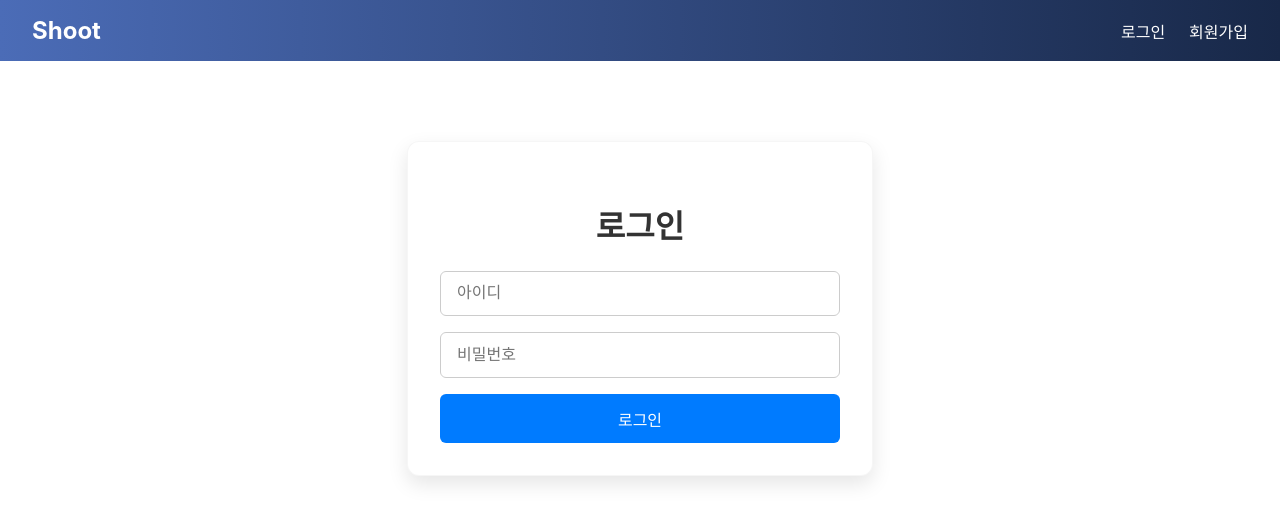
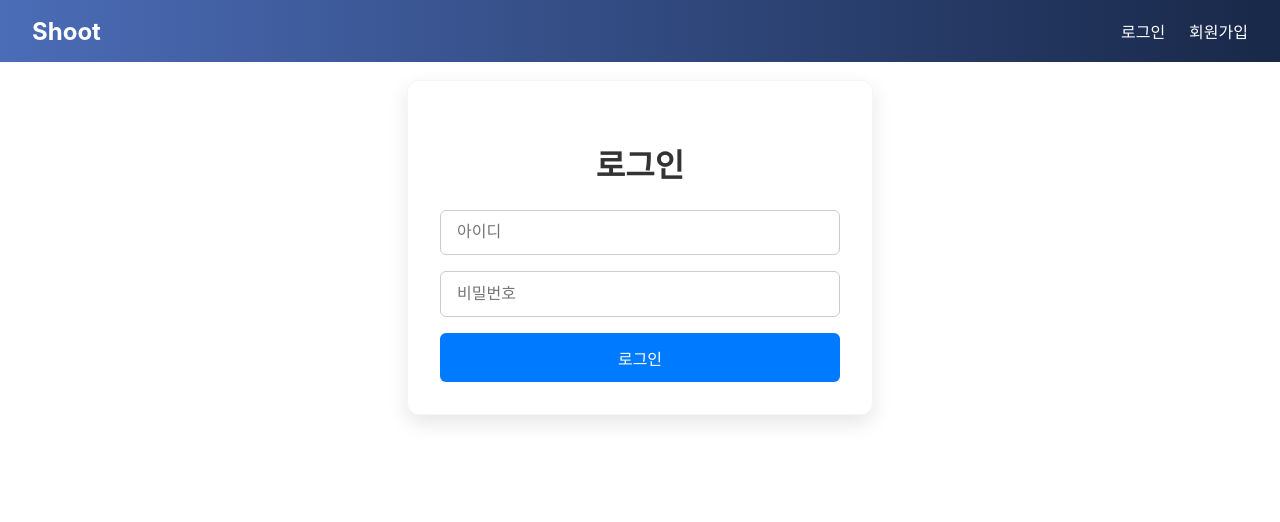
Before and after one commit to wlsdks/shoot-front, a React (Create React App) app: page /login in a window 1280 px wide. Shown: the top 522 px of the page. Built offline with nearby package versions, Linux system fonts and the light colour scheme.

Commit message:
:recycle: 상단 네비게이션 위치 설정, 채팅방에서 뒤로가기 경로 수정

```diff
--- a/src/components/Navigation.tsx
+++ b/src/components/Navigation.tsx
@@ -1,4 +1,3 @@
-// 네비게이션 바 (회원가입, 로그인, 채팅 목록 이동 등)
 import React from 'react';
 import { Link, useNavigate } from 'react-router-dom';
 import { useAuth } from '../context/AuthContext';
@@ -10,6 +9,12 @@ const NavBar = styled.nav`
     display: flex;
     align-items: center;
     color: #fff;
+    position: fixed; /* 상단 고정 */
+    top: 0;
+    left: 0;
+    right: 0;
+    height: 30px; /* 고정 높이 설정 */
+    z-index: 1000;
 `;
 
 const Brand = styled(Link)`
@@ -54,10 +59,9 @@ const Navigation: React.FC = () => {
     const { isAuthenticated, logout } = useAuth();
     const navigate = useNavigate();
 
-    // 로그아웃 버튼 클릭 시 실행되는 핸들러
     const handleLogout = () => {
-        logout();        // AuthContext에서 사용자 상태, 토큰 제거
-        navigate('/');   // 홈 화면으로 이동
+        logout();
+        navigate('/');
     };
 
     return (
@@ -66,7 +70,7 @@ const Navigation: React.FC = () => {
             <NavMenu>
                 {isAuthenticated ? (
                     <>
-                    <NavLink to="/chatrooms">채팅방</NavLink>
+                        <NavLink to="/">채팅방</NavLink> {/* 경로 수정 */}
                         <LogoutButton onClick={handleLogout}>로그아웃</LogoutButton>
                     </>
                 ) : (
--- a/src/pages/ChatRoom.tsx
+++ b/src/pages/ChatRoom.tsx
@@ -526,7 +526,7 @@ const ChatRoom: React.FC = () => {
         <ChatWrapper>
             <ChatContainer>
                 <Header>
-                    <BackButton onClick={() => navigate("/chatroom")}>←</BackButton>
+                    <BackButton onClick={() => navigate("/")}>←</BackButton> {/* 경로 수정 */}
                     <HeaderTitle>채팅방</HeaderTitle>
                 </Header>
                 {connectionError && <ErrorMessage>{connectionError}</ErrorMessage>}
```
Lines whose indentation alone changed are shown as unchanged.
